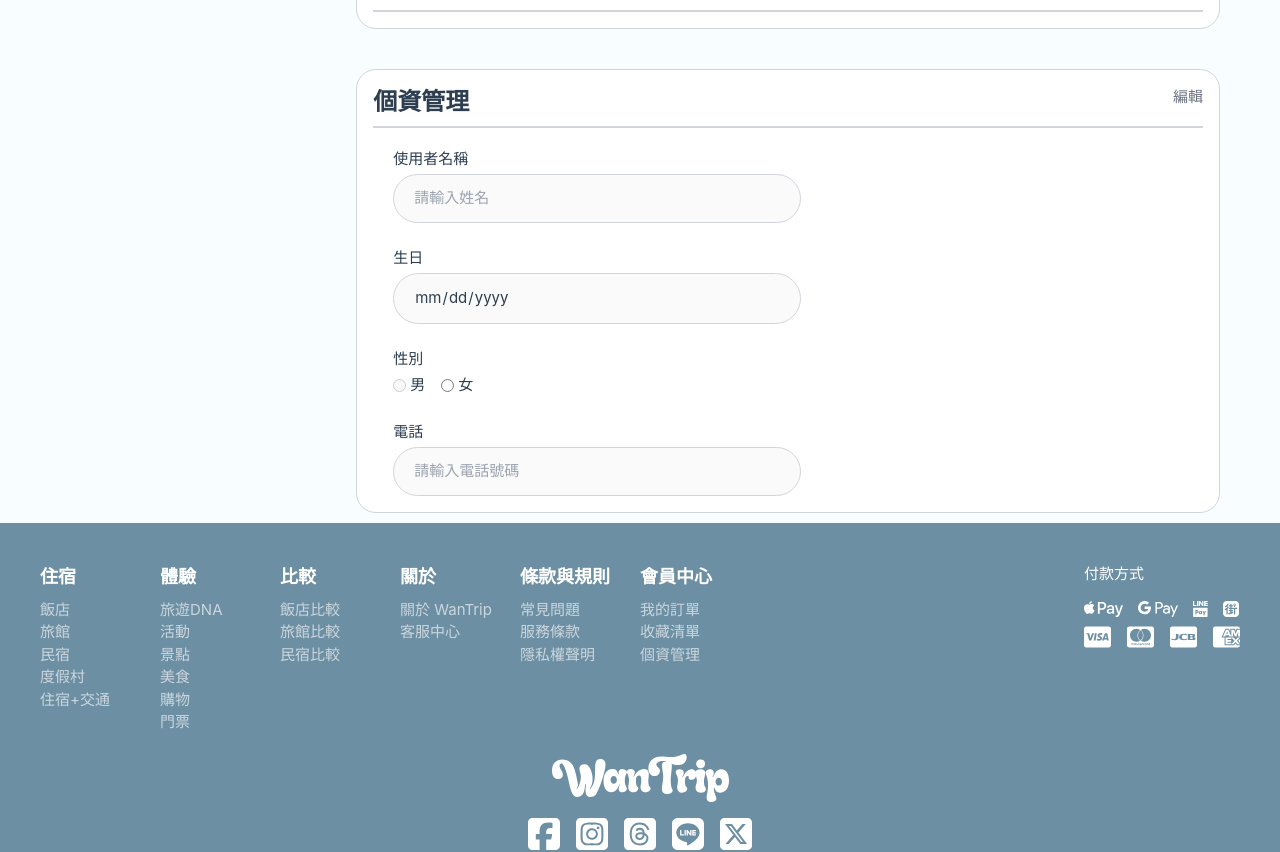
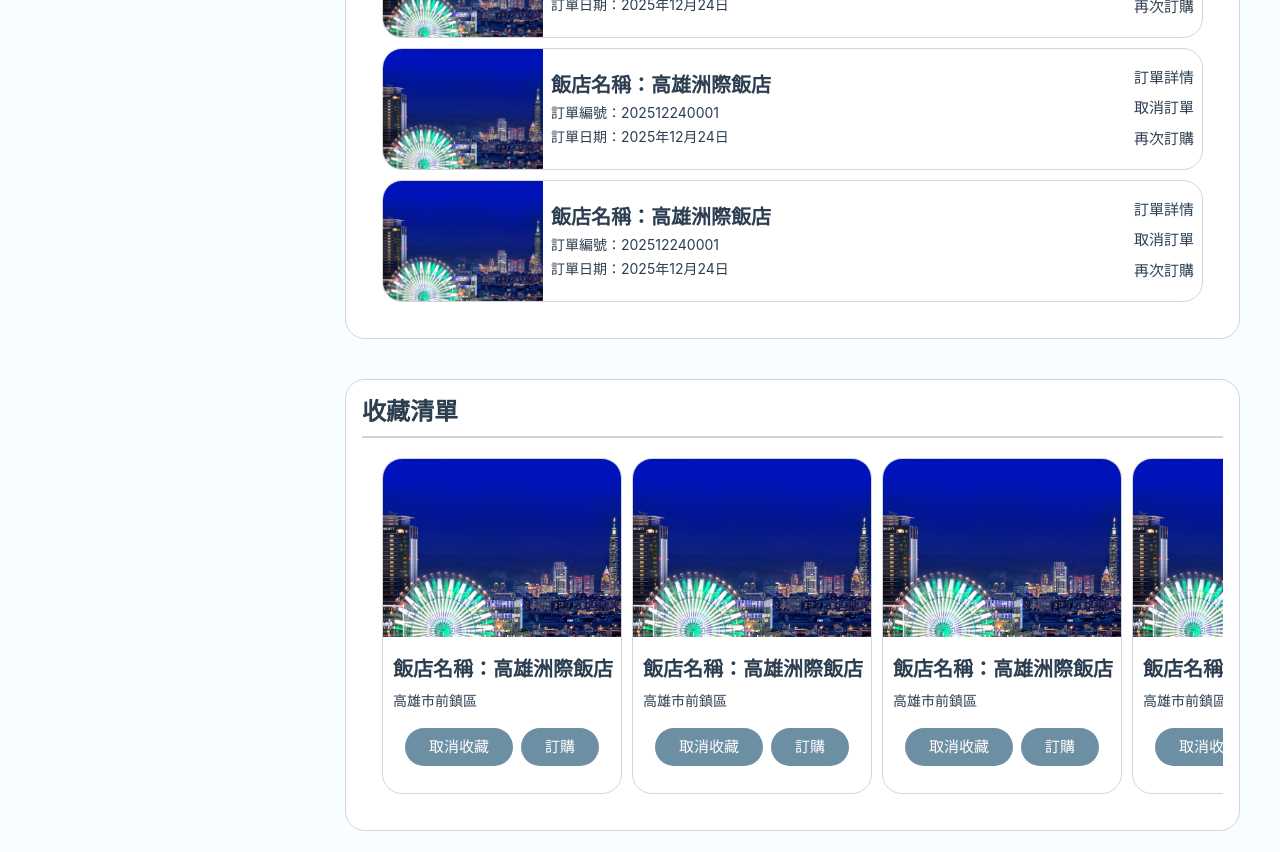
Before and after one commit to WanTrip-2026/WanTrip, a Vue app: page /profile in a window 1280 px wide. Shown: the part 840-1692 px from the top of the page. Built offline with nearby package versions, Linux system fonts and the light colour scheme.

Commit message:
feature/會員中心訂單切版v1

```diff
--- a/src/views/Profile.vue
+++ b/src/views/Profile.vue
@@ -22,7 +22,7 @@ const toggleEdit = () => {
 </script>
 <template>
   <main class="mx-auto w-full bg-page pt-24 min-h-screen">
-    <section class="max-w-[1200px] mx-auto">
+    <section class="max-w-[1240px] mx-auto">
       <div class="h-full px-5 py-2.5 mx-auto flex flex-row gap-5">
         <aside
           class="h-full w-[285px] px-4 py-8 border bg-white border-gray-300 rounded-[20px] flex flex-col items-center gap-2"
@@ -39,7 +39,7 @@ const toggleEdit = () => {
             >{{ menu.label }}
           </a>
         </aside>
-        <div class="w-[895px] flex flex-col gap-10">
+        <div class="w-[895px] flex flex-col gap-10 pb-10">
           <!-- 帳號管理區 -->
           <div
             class="bg-white w-full rounded-[20px] border border-gray-300 p-4"
@@ -107,14 +107,143 @@ const toggleEdit = () => {
           </div>
           <div class="bg-white rounded-[20px] border border-gray-300 p-4" id="order-section">
             <h3 class="font-bold text-2xl border-b-gray-300 border-b-2 pb-2">我的訂單</h3>
+            <div class="flex flex-col gap-2.5 p-5">
+              <div
+                class="flex justify-between rounded-[20px] border border-gray-300 overflow-hidden"
+              >
+                <div class="flex h-[120px]">
+                  <img
+                    class="aspect-[4/3] object-cover"
+                    src="../assets/hoteldetail_img/Wanhao.jpg"
+                    alt="產品照片"
+                  />
+                  <div class="flex flex-col justify-center gap-1 px-2">
+                    <h3 class="text-xl font-bold">飯店名稱：高雄洲際飯店</h3>
+                    <p class="text-sm">訂單編號：202512240001</p>
+                    <p class="text-sm">訂單日期：2025年12月24日</p>
+                  </div>
+                </div>
+                <div class="flex flex-col justify-center gap-2 px-2">
+                  <button>訂單詳情</button>
+                  <button>取消訂單</button>
+                  <button>再次訂購</button>
+                </div>
+              </div>
+              <!-- 複製 -->
+              <div
+                class="flex justify-between rounded-[20px] border border-gray-300 overflow-hidden"
+              >
+                <div class="flex h-[120px]">
+                  <img
+                    class="aspect-[4/3] object-cover"
+                    src="../assets/hoteldetail_img/Wanhao.jpg"
+                    alt="產品照片"
+                  />
+                  <div class="flex flex-col justify-center gap-1 px-2">
+                    <h3 class="text-xl font-bold">飯店名稱：高雄洲際飯店</h3>
+                    <p class="text-sm">訂單編號：202512240001</p>
+                    <p class="text-sm">訂單日期：2025年12月24日</p>
+                  </div>
+                </div>
+                <div class="flex flex-col justify-center gap-2 px-2">
+                  <button>訂單詳情</button>
+                  <button>取消訂單</button>
+                  <button>再次訂購</button>
+                </div>
+              </div>
+              <div
+                class="flex justify-between rounded-[20px] border border-gray-300 overflow-hidden"
+              >
+                <div class="flex h-[120px]">
+                  <img
+                    class="aspect-[4/3] object-cover"
+                    src="../assets/hoteldetail_img/Wanhao.jpg"
+                    alt="產品照片"
+                  />
+                  <div class="flex flex-col justify-center gap-1 px-2">
+                    <h3 class="text-xl font-bold">飯店名稱：高雄洲際飯店</h3>
+                    <p class="text-sm">訂單編號：202512240001</p>
+                    <p class="text-sm">訂單日期：2025年12月24日</p>
+                  </div>
+                </div>
+                <div class="flex flex-col justify-center gap-2 px-2">
+                  <button>訂單詳情</button>
+                  <button>取消訂單</button>
+                  <button>再次訂購</button>
+                </div>
+              </div>
+            </div>
           </div>
+          <!-- 收藏清單 -->
           <div class="bg-white rounded-[20px] border border-gray-300 p-4" id="favorite-section">
             <h3 class="font-bold text-2xl border-b-gray-300 border-b-2 pb-2">收藏清單</h3>
+            <div class="flex gap-2.5 p-5 overflow-x-auto flex-nowrap">
+              <div class="w-[240px] shrink-0 rounded-[20px] border border-gray-300 overflow-hidden">
+                <img
+                  class="aspect-[4/3] object-cover"
+                  src="../assets/hoteldetail_img/Wanhao.jpg"
+                  alt="產品照片"
+                />
+                <div class="flex flex-col p-2.5">
+                  <h3 class="text-xl font-bold text-nowrap py-2">飯店名稱：高雄洲際飯店</h3>
+                  <p class="text-sm">高雄市前鎮區</p>
+                  <div class="flex gap-2 h-10 justify-center items-center my-4">
+                    <button class="rounded-[20px] bg-primary text-white px-6 py-2">取消收藏</button>
+                    <button class="rounded-[20px] bg-primary text-white px-6 py-2">訂購</button>
+                  </div>
+                </div>
+              </div>
+              <div class="w-[240px] shrink-0 rounded-[20px] border border-gray-300 overflow-hidden">
+                <img
+                  class="aspect-[4/3] object-cover"
+                  src="../assets/hoteldetail_img/Wanhao.jpg"
+                  alt="產品照片"
+                />
+                <div class="flex flex-col p-2.5">
+                  <h3 class="text-xl font-bold text-nowrap py-2">飯店名稱：高雄洲際飯店</h3>
+                  <p class="text-sm">高雄市前鎮區</p>
+                  <div class="flex gap-2 h-10 justify-center items-center my-4">
+                    <button class="rounded-[20px] bg-primary text-white px-6 py-2">取消收藏</button>
+                    <button class="rounded-[20px] bg-primary text-white px-6 py-2">訂購</button>
+                  </div>
+                </div>
+              </div>
+              <div class="w-[240px] shrink-0 rounded-[20px] border border-gray-300 overflow-hidden">
+                <img
+                  class="aspect-[4/3] object-cover"
+                  src="../assets/hoteldetail_img/Wanhao.jpg"
+                  alt="產品照片"
+                />
+                <div class="flex flex-col p-2.5">
+                  <h3 class="text-xl font-bold text-nowrap py-2">飯店名稱：高雄洲際飯店</h3>
+                  <p class="text-sm">高雄市前鎮區</p>
+                  <div class="flex gap-2 h-10 justify-center items-center my-4">
+                    <button class="rounded-[20px] bg-primary text-white px-6 py-2">取消收藏</button>
+                    <button class="rounded-[20px] bg-primary text-white px-6 py-2">訂購</button>
+                  </div>
+                </div>
+              </div>
+              <div class="w-[240px] shrink-0 rounded-[20px] border border-gray-300 overflow-hidden">
+                <img
+                  class="aspect-[4/3] object-cover"
+                  src="../assets/hoteldetail_img/Wanhao.jpg"
+                  alt="產品照片"
+                />
+                <div class="flex flex-col p-2.5">
+                  <h3 class="text-xl font-bold text-nowrap py-2">飯店名稱：高雄洲際飯店</h3>
+                  <p class="text-sm">高雄市前鎮區</p>
+                  <div class="flex gap-2 h-10 justify-center items-center my-4">
+                    <button class="rounded-[20px] bg-primary text-white px-6 py-2">取消收藏</button>
+                    <button class="rounded-[20px] bg-primary text-white px-6 py-2">訂購</button>
+                  </div>
+                </div>
+              </div>
+            </div>
           </div>
           <div class="bg-white w-full rounded-[20px] border border-gray-300 p-4" id="admin-section">
             <button
               type="button"
-              class="mb-5 float-right text-gray-500 font-medium"
+              class="pt-5 float-right text-gray-500 font-medium"
               @click="toggleEdit"
             >
               {{ isEditing ? '取消' : '編輯' }}
@@ -136,10 +265,11 @@ const toggleEdit = () => {
                   class="w-full rounded-full border border-gray-300 px-5 py-3"
                 />
               </div>
-
               <!-- 生日 -->
               <div>
-                <label for="birthday" class="block mb-1 font-medium">生日</label>
+                <label for="birthday" class="block mb-1 font-medium">
+                  生日（YYYY / MM / DD）
+                </label>
                 <input
                   id="birthday"
                   name="birthday"
```
